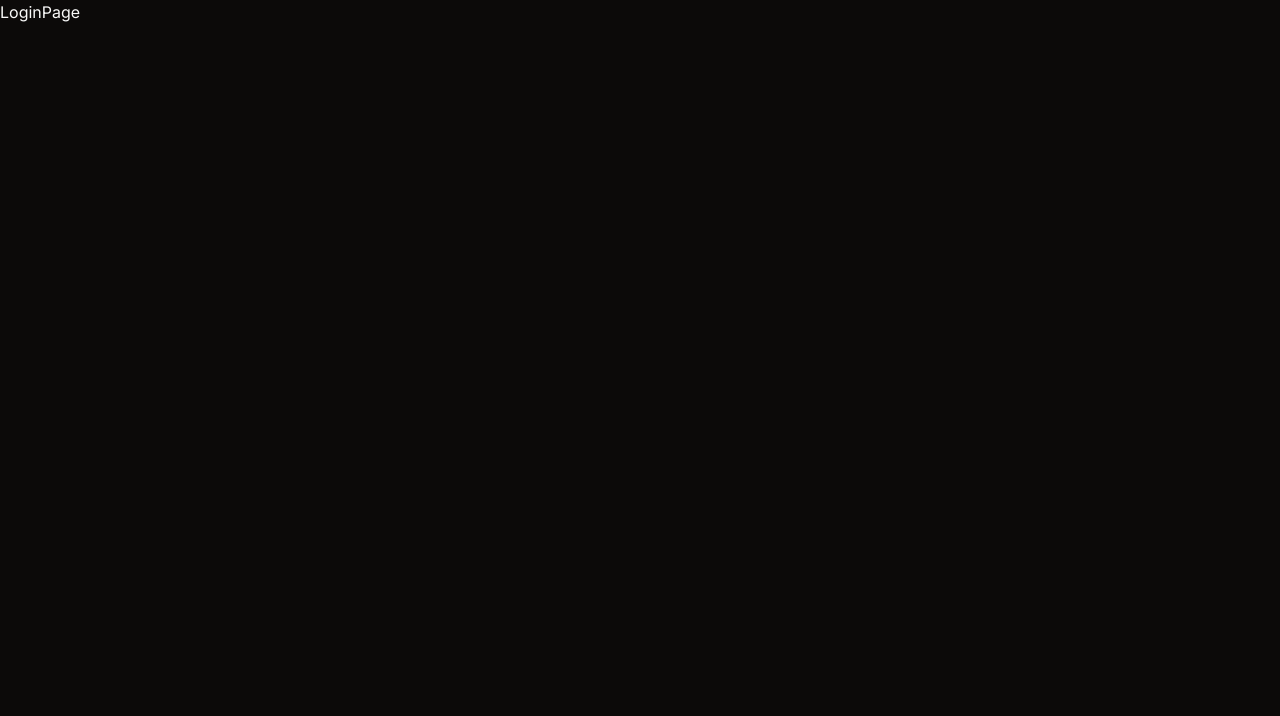
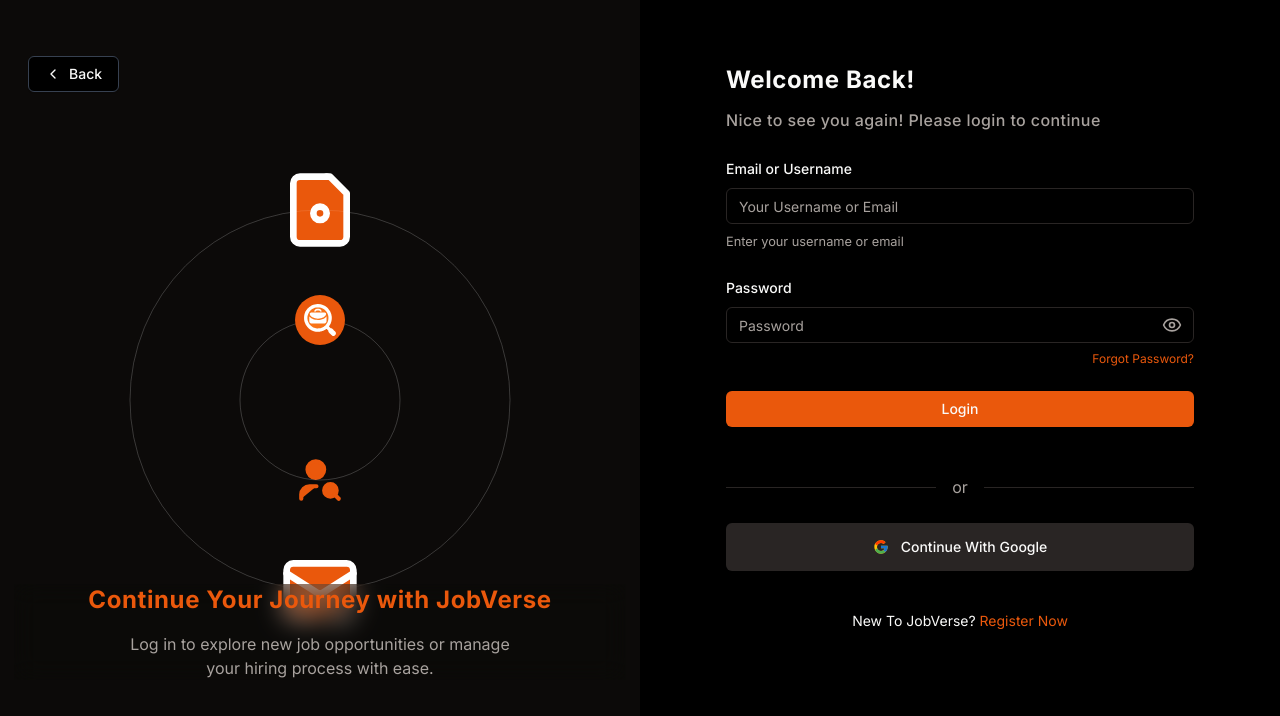
Before and after one commit to Nilak14/JobVerse, a Next.js app: page /login in a window 1280 px wide. Shown: the top 716 px of the page. Built offline with nearby package versions, Linux system fonts and the light colour scheme.

Commit message:
auth: login page ui done

```diff
--- a/src/app/(auth)/login/page.tsx
+++ b/src/app/(auth)/login/page.tsx
@@ -1,4 +1,31 @@
+import LoginForm from "@/components/Forms/LoginForm";
+import RegisterForm from "@/components/Forms/RegisterForm";
+import FormSide from "@/components/FormSide";
+import AnimateWrapper from "@/components/Global/AnimateWrapper";
+import BackButton from "@/components/Global/BackButton";
+
 const LoginPage = () => {
-  return <div>LoginPage</div>;
+  return (
+    <main className="relative">
+      <div className="absolute top-4 left-4 z-10 lg:top-[7%] lg:left-7">
+        <BackButton className="bg-black border border-gray-700" />
+      </div>
+      <div className="flex h-screen ">
+        <section className="bg-background flex-1 hidden lg:block relative ">
+          <AnimateWrapper reverse>
+            <FormSide
+              title="Continue Your Journey with JobVerse"
+              description="Log in to explore new job opportunities or manage your hiring process with ease."
+            />
+          </AnimateWrapper>
+        </section>
+        <section className="bg-black min-h-full h-fit flex-1">
+          <AnimateWrapper>
+            <LoginForm />
+          </AnimateWrapper>
+        </section>
+      </div>
+    </main>
+  );
 };
 export default LoginPage;
--- /dev/null
+++ b/src/components/Forms/LoginForm.tsx
@@ -0,0 +1,111 @@
+"use client";
+import { zodResolver } from "@hookform/resolvers/zod";
+import { useForm } from "react-hook-form";
+
+import { Button } from "@/components/ui/button";
+import {
+  Form,
+  FormControl,
+  FormDescription,
+  FormField,
+  FormItem,
+  FormLabel,
+  FormMessage,
+} from "@/components/ui/form";
+import { Input } from "@/components/ui/input";
+import { LoginSchemaType, LoginSchema } from "@/schema/LoginSchema";
+import { Separator } from "../ui/separator";
+import GoogleButton from "../Global/GoogleButton";
+import Link from "next/link";
+import { PasswordInput } from "../ui/password-input";
+
+const LoginForm = () => {
+  const form = useForm<LoginSchemaType>({
+    resolver: zodResolver(LoginSchema),
+    defaultValues: {
+      identifier: "",
+      password: "",
+    },
+    mode: "onChange",
+  });
+
+  const onSubmit = (data: LoginSchemaType) => {
+    console.log(data);
+  };
+  return (
+    <>
+      <article className=" mx-auto max-w-[500px] px-4 pt-16 pb-6">
+        <div className="text-left flex flex-col gap-3 mb-6">
+          <h1 className="text-2xl font-bold tracking-wide">Welcome Back!</h1>
+          <p className="text-muted-foreground font-medium tracking-wide">
+            Nice to see you again! Please login to continue
+          </p>
+        </div>
+        <Form {...form}>
+          <form onSubmit={form.handleSubmit(onSubmit)}>
+            <div className="space-y-6">
+              <FormField
+                control={form.control}
+                name="identifier"
+                render={({ field }) => (
+                  <FormItem>
+                    <FormLabel>Email or Username</FormLabel>
+                    <FormControl>
+                      <Input
+                        type="text"
+                        placeholder="Your Username or Email"
+                        {...field}
+                      />
+                    </FormControl>
+                    <FormDescription>
+                      Enter your username or email
+                    </FormDescription>
+                    <FormMessage />
+                  </FormItem>
+                )}
+              />
+
+              <FormField
+                control={form.control}
+                name="password"
+                render={({ field }) => (
+                  <FormItem>
+                    <FormLabel>Password</FormLabel>
+                    <FormControl>
+                      <PasswordInput placeholder="Password" {...field} />
+                    </FormControl>
+
+                    <FormMessage />
+                  </FormItem>
+                )}
+              />
+            </div>
+            <div className="text-right text-primary text-xs mt-2  ">
+              <Link className="group relative " href="/forgot-password">
+                Forgot Password?
+                <div className="bg-primary w-0  h-[1px] group-hover:w-full transition-all duration-300 ease-in-out  block absolute right-0"></div>
+              </Link>
+            </div>
+            <Button className="w-full my-6" type="submit">
+              Login
+            </Button>
+          </form>
+        </Form>
+        <div className="my-6 flex justify-center gap-4 items-center overflow-hidden">
+          <Separator />
+          <span className="text-muted-foreground">or</span>
+          <Separator />
+        </div>
+        <GoogleButton className="w-full " />
+        <div className="text-center my-10 text-sm">
+          <span>New To JobVerse? </span>
+          <Link className="text-primary relative group" href={"/login"}>
+            Register Now
+            <div className="bg-primary w-0  h-[1.5px] group-hover:w-full transition-all duration-300 ease-in-out  block absolute right-0"></div>
+          </Link>
+        </div>
+      </article>
+    </>
+  );
+};
+export default LoginForm;
--- a/src/components/Forms/RegisterForm.tsx
+++ b/src/components/Forms/RegisterForm.tsx
@@ -17,6 +17,7 @@
 import { Separator } from "../ui/separator";
 import GoogleButton from "../Global/GoogleButton";
 import Link from "next/link";
+import { PasswordInput } from "../ui/password-input";
 
 const RegisterForm = () => {
   const form = useForm<RegisterSchemaType>({
@@ -81,7 +82,7 @@
                 <FormItem>
                   <FormLabel>Password</FormLabel>
                   <FormControl>
-                    <Input placeholder="Your Password" {...field} />
+                    <PasswordInput placeholder="Password" {...field} />
                   </FormControl>
 
                   <FormMessage />
@@ -95,7 +96,7 @@
                 <FormItem>
                   <FormLabel>Confirm Password</FormLabel>
                   <FormControl>
-                    <Input placeholder="Confirm Password" {...field} />
+                    <PasswordInput placeholder="Confirm Password" {...field} />
                   </FormControl>
 
                   <FormMessage />
--- a/src/components/LandingPage/Hero.tsx
+++ b/src/components/LandingPage/Hero.tsx
@@ -70,10 +70,10 @@
             </span>
           </h1>
 
-          <p className=" w-2/3 lg:w-1/2 text-slate-300 text-center tracking-wider text-pretty text-base">
+          <p className=" w-[90%] md:w-2/3 lg:w-1/2 text-slate-300 text-center tracking-wider text-pretty text-base">
             Build your resume, follow companies, and apply effortlessly, or
             discover top talent with our hiring tools. Whether you&apos;re job
-            hunting or hiring, JobVerse has you covered!
+            hunting or hiring, JobVerse got you covered!
           </p>
           <div className="relative">
             <RainbowButton className="dark:text-black text-white p-5 ">
--- a/src/components/ui/input.tsx
+++ b/src/components/ui/input.tsx
@@ -1,9 +1,11 @@
-import * as React from "react"
+import * as React from "react";
 
-import { cn } from "@/lib/utils"
+import { cn } from "@/lib/utils";
 
 export interface InputProps
-  extends React.InputHTMLAttributes<HTMLInputElement> {}
+  extends React.InputHTMLAttributes<HTMLInputElement> {
+  customProp?: string;
+}
 
 const Input = React.forwardRef<HTMLInputElement, InputProps>(
   ({ className, type, ...props }, ref) => {
@@ -17,9 +19,9 @@
         ref={ref}
         {...props}
       />
-    )
+    );
   }
-)
-Input.displayName = "Input"
+);
+Input.displayName = "Input";
 
-export { Input }
+export { Input };
--- /dev/null
+++ b/src/components/ui/password-input.tsx
@@ -0,0 +1,35 @@
+import { cn } from "@/lib/utils";
+
+import React, { useState } from "react";
+import { Eye, EyeOff } from "lucide-react";
+import { Input, InputProps } from "./input";
+const PasswordInput = React.forwardRef<HTMLInputElement, InputProps>(
+  ({ className, type, ...props }, ref) => {
+    const [showPassword, setShowPassword] = useState(false);
+    return (
+      <div className="relative">
+        <Input
+          autoComplete="off"
+          type={showPassword ? "text" : "password"}
+          className={cn("pe-10", className)}
+          ref={ref}
+          {...props}
+        />
+        <button
+          type="button"
+          onClick={() => setShowPassword(!showPassword)}
+          title={showPassword ? "Hide Password" : "Show password"}
+          className="absolute right-3 top-1/2 -translate-y-1/2 transform text-muted-foreground"
+        >
+          {showPassword ? (
+            <EyeOff className="size-5" />
+          ) : (
+            <Eye className="size-5" />
+          )}
+        </button>
+      </div>
+    );
+  }
+);
+PasswordInput.displayName = "PasswordInput";
+export { PasswordInput };
--- /dev/null
+++ b/src/schema/LoginSchema.ts
@@ -0,0 +1,8 @@
+import { z } from "zod";
+
+export const LoginSchema = z.object({
+  identifier: z.string().min(1, { message: "Username or email is required" }),
+  password: z.string().min(1, { message: "Password is required" }),
+});
+
+export type LoginSchemaType = z.infer<typeof LoginSchema>;
```
Also changed, not shown: .eslintrc.json.
